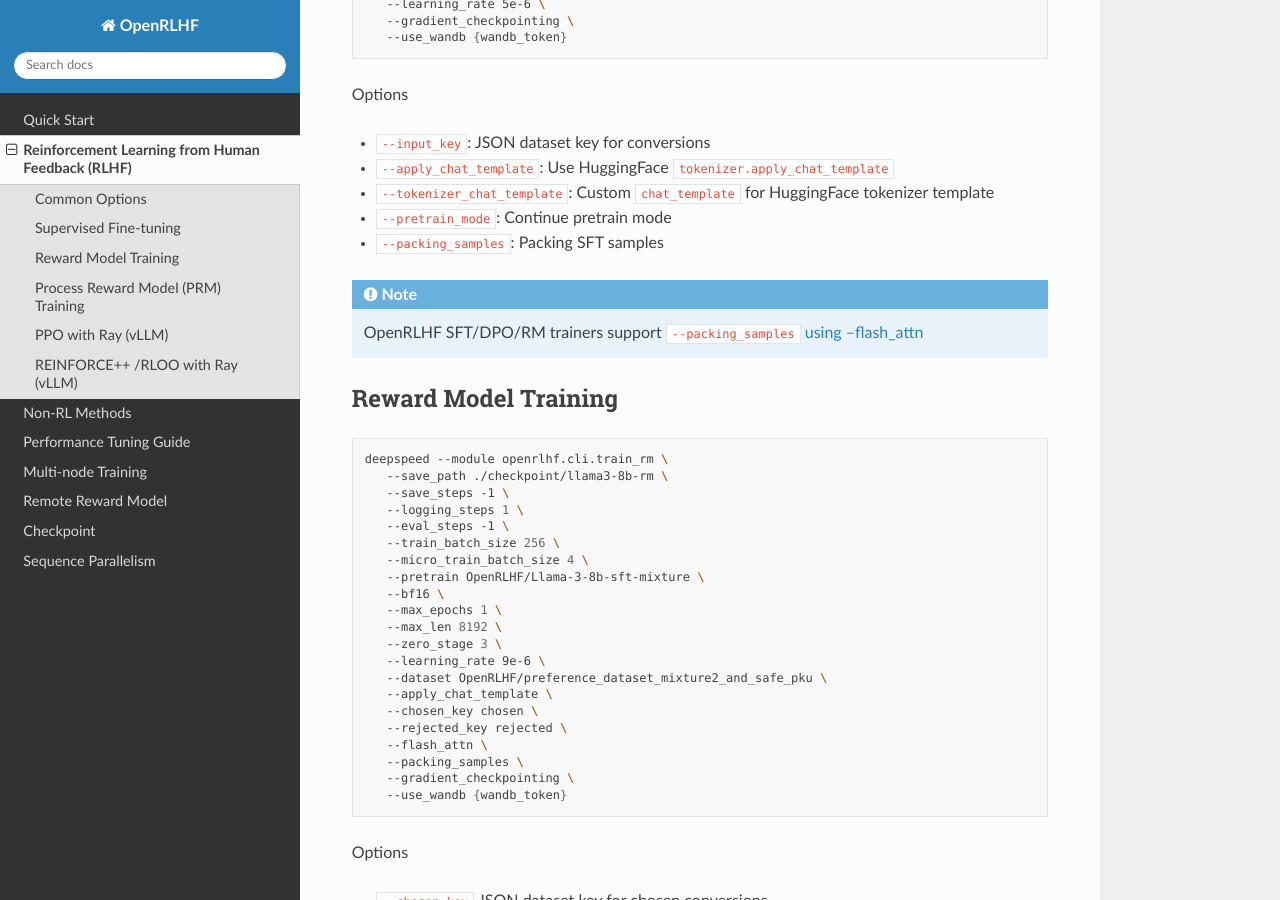
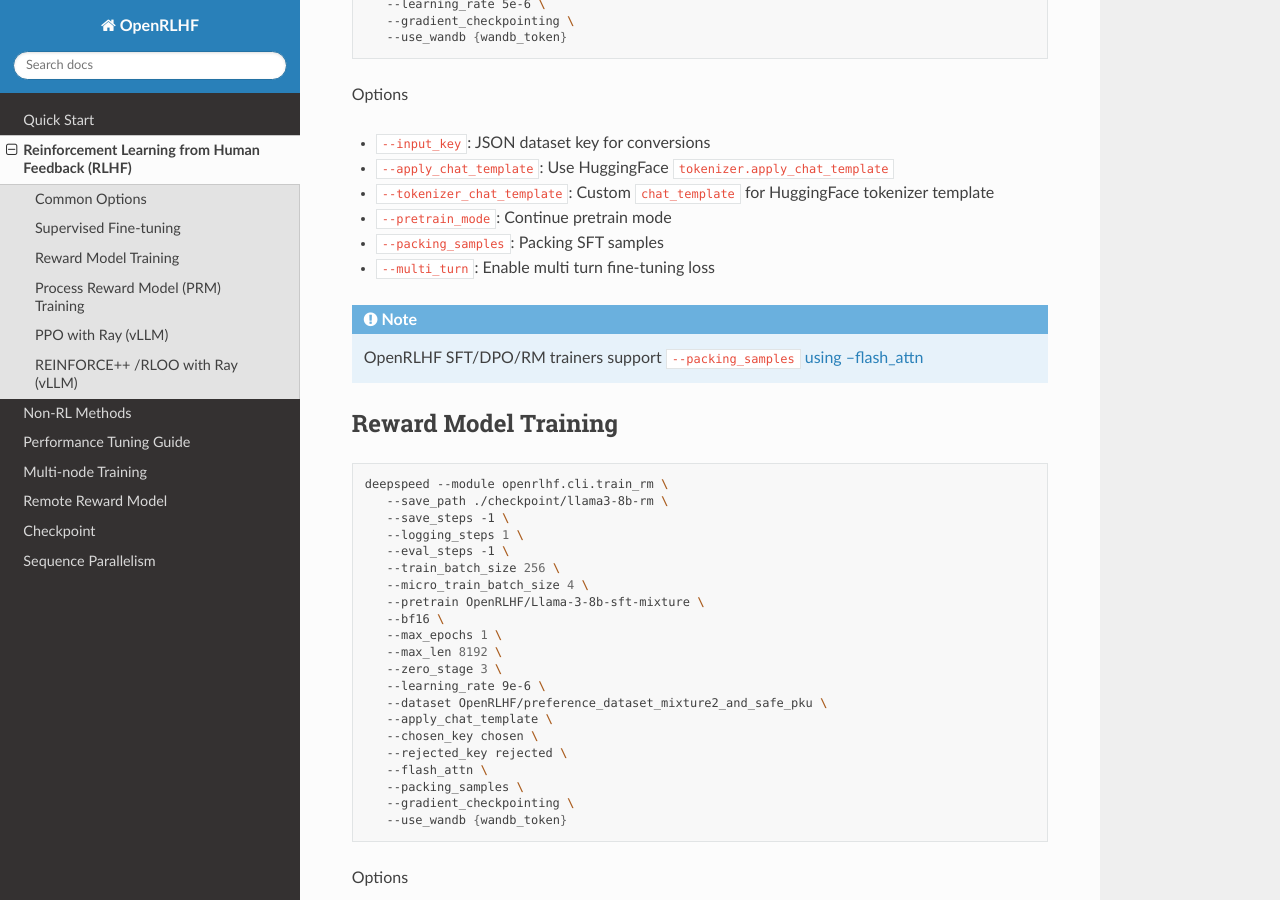
Before and after one commit to OpenRLHF/OpenRLHF-Docs, a Sphinx documentation site: the page built from docs/source/rl.rst, in a window 1280 px wide and 900 px high, scrolled down 2056 px. Built offline with Sphinx 7.4.7 and the Read the Docs theme 3.1.0, drawn with Linux system fonts in a browser that asks for light colours.

Commit message:
Update rl.rst (#5)

```diff
--- a/docs/source/rl.rst
+++ b/docs/source/rl.rst
@@ -96,6 +96,7 @@ Options
 - ``--tokenizer_chat_template``: Custom ``chat_template`` for HuggingFace tokenizer template
 - ``--pretrain_mode``: Continue pretrain mode
 - ``--packing_samples``: Packing SFT samples
+- ``--multi_turn``: Enable multi turn fine-tuning loss
 
 .. note:: OpenRLHF SFT/DPO/RM trainers support ``--packing_samples`` `using --flash_attn <https://github.com/MeetKai/functionary/tree/main/functionary/train/packing>`_
 
```
